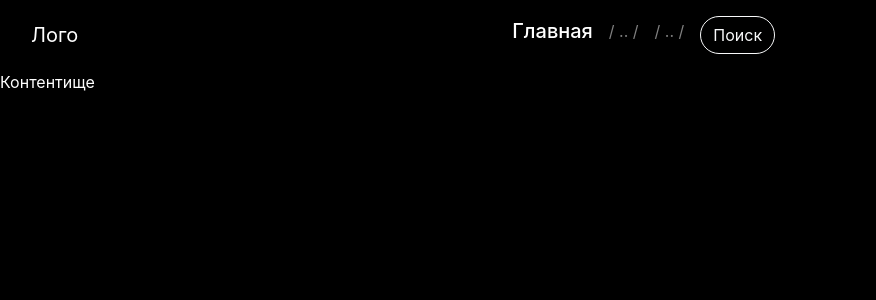
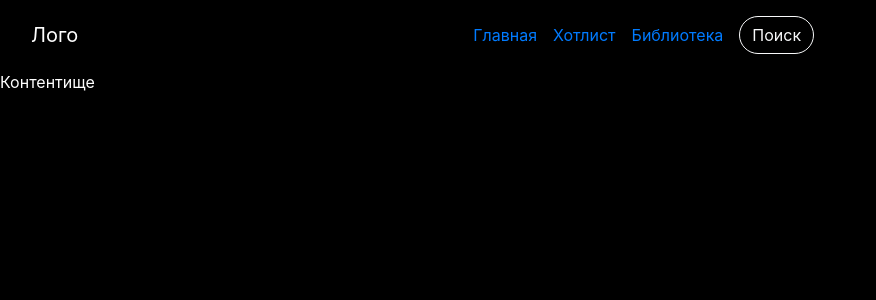
Before and after one commit to benkenobi3/vue-music, a Vue app: page / in a window 1280 px wide. Shown: the top 300 px of the page, without its empty margins (0-876 px from the left). Built offline with nearby package versions, Linux system fonts and the light colour scheme.

Commit message:
router link

```diff
--- a/src/App.vue
+++ b/src/App.vue
@@ -14,15 +14,21 @@
           <b-navbar-nav class="ml-auto" justify-content="center" align-v="center">
 
             <b-nav-item>
-              <h5>Главная</h5>
+              <router-link to="/">
+                Главная
+              </router-link>
             </b-nav-item>
 
             <b-nav-item>
-              / .. /
+              <router-link to="/hotlist">
+                Хотлист
+              </router-link>
             </b-nav-item>
 
             <b-nav-item>
-              / .. /
+              <router-link to="/library">
+                Библиотека
+              </router-link>
             </b-nav-item>
 
           </b-navbar-nav>
```
